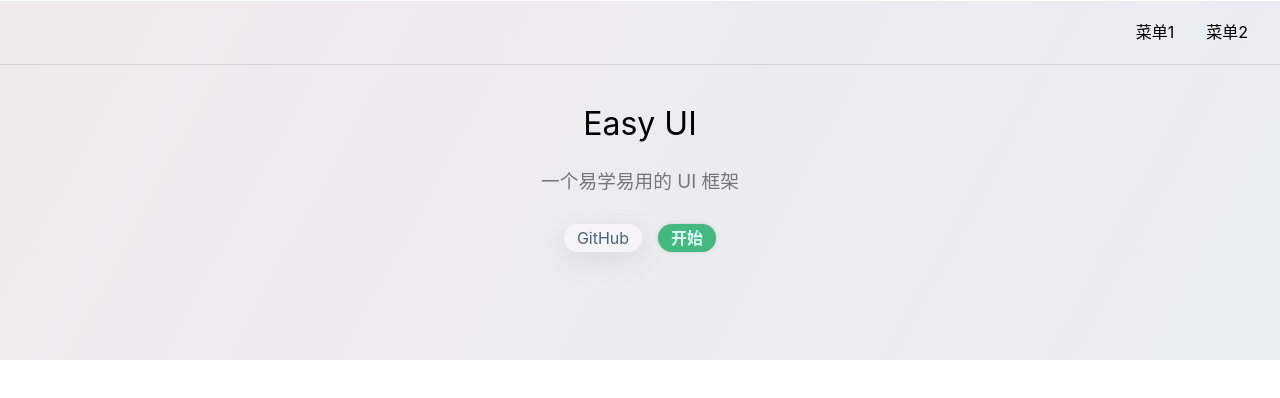
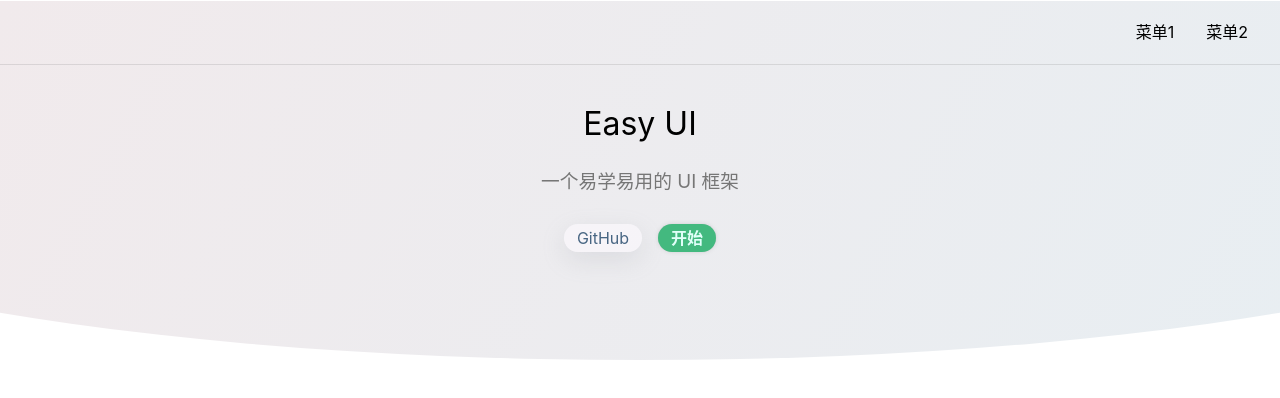
Before and after one commit to Lixianlai-2/Easy-Wheel, a Vue app: page /#/ in a window 1280 px wide. Shown: the top 398 px of the page. Built offline with nearby package versions, Linux system fonts and the light colour scheme.

Commit message:
用clip-path画圆弧

```diff
--- a/src/views/Home.vue
+++ b/src/views/Home.vue
@@ -42,6 +42,9 @@ export default {
     rgba(241, 234, 236, 1) 0%,
     rgba(232, 238, 242, 1) 100%
   );
+  // border-bottom-left-radius: 50% 60px;
+  // border-bottom-right-radius: 50% 60px;
+  clip-path: ellipse(80% 60% at 50% 40%);
 }
 .topnav {
   display: flex;
```
